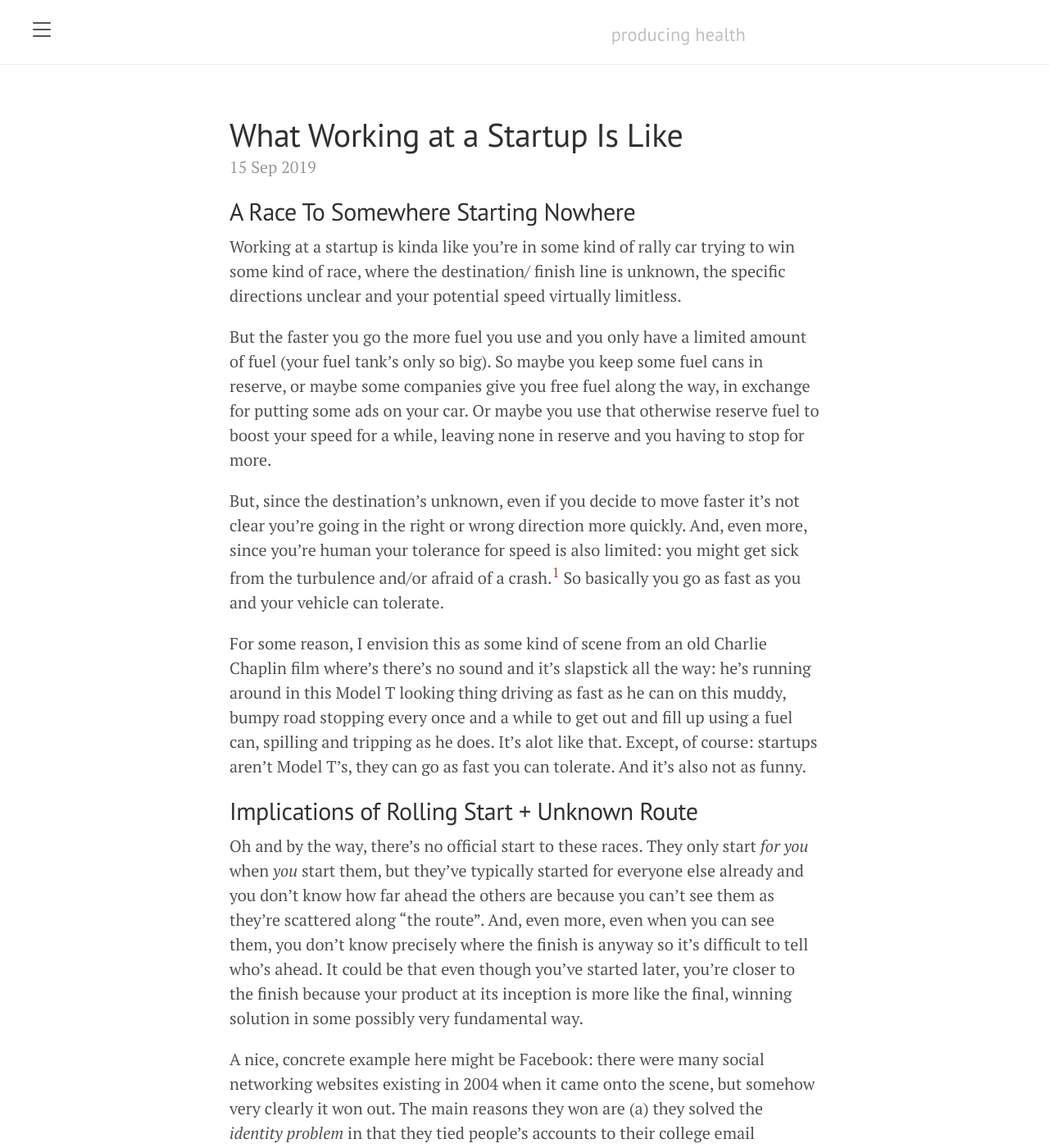
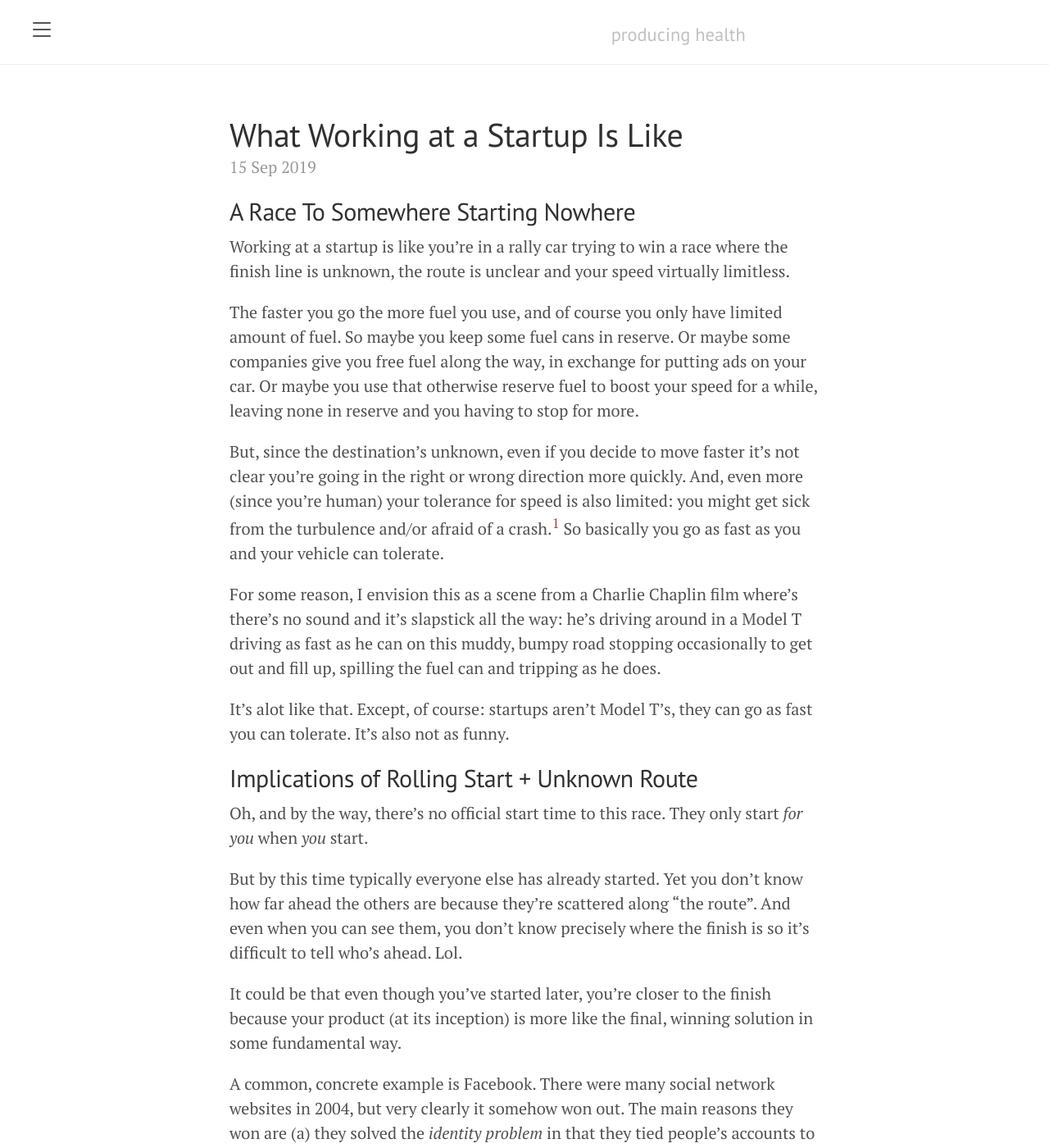
Before and after one commit to tmfarrell/tmfarrell.github.io, a Jekyll site: the page built from _posts/2019-10-01-what_startups_are_like.md, in a window 1280 px wide and 1400 px high. Shown: the whole window at 82% size. Built offline with Jekyll 4.4.1, drawn with Linux system fonts in a browser that asks for light colours; some of the changed text lies outside the part shown.

Commit message:
produce post

```diff
--- a/_posts/2019-10-01-what_startups_are_like.md
+++ b/_posts/2019-10-01-what_startups_are_like.md
@@ -7,64 +7,49 @@ categories: writing
 
 ## A Race To Somewhere Starting Nowhere
 
-Working at a startup is kinda like you’re in some kind of rally car trying to win some kind of race,
-where the destination/ finish line is unknown, the specific directions unclear and your potential
-speed virtually limitless.
+Working at a startup is like you’re in a rally car trying to win a race where the finish line is unknown, the route is unclear and your speed virtually limitless.
 
-But the faster you go the more fuel you use and you only have a limited amount of fuel (your
-fuel tank's only so big). So maybe you keep some fuel cans in reserve, or maybe some companies give
-you free fuel along the way, in exchange for putting some ads on your car. Or maybe you use that
-otherwise reserve fuel to boost your speed for a while, leaving none in reserve and you having to
-stop for more.
+The faster you go the more fuel you use, and of course you only have limited amount of fuel.
+So maybe you keep some fuel cans in reserve. Or maybe some companies give you free fuel along the way,
+in exchange for putting ads on your car. Or maybe you use that otherwise reserve fuel to boost your speed for a while, leaving none in reserve and you having to stop for more.
 
 But, since the destination's unknown, even if you decide to move faster it’s not clear you’re going
-in the right or wrong direction more quickly. And, even more, since you’re human your tolerance for
+in the right or wrong direction more quickly. And, even more (since you’re human) your tolerance for
 speed is also limited: you might get sick from the turbulence and/or afraid of a
 crash.<sup id="a1">[1](#f1)</sup> So basically you go as fast as you and your vehicle can tolerate.
 
-For some reason, I envision this as some kind of scene from an old Charlie Chaplin film where’s
-there’s no sound and it’s slapstick all the way: he’s running around in this Model T looking thing
-driving as fast as he can on this muddy, bumpy road stopping every once and a while to get out and
-fill up using a fuel can, spilling and tripping as he does. It’s alot like that. Except,
-of course: startups aren’t Model T’s, they can go as fast you can tolerate. And it's also not as
-funny.
+For some reason, I envision this as a scene from a Charlie Chaplin film where’s
+there’s no sound and it’s slapstick all the way: he’s driving around in a Model T
+driving as fast as he can on this muddy, bumpy road stopping occasionally to get out and
+fill up, spilling the fuel can and tripping as he does.
+
+It’s alot like that. Except, of course: startups aren’t Model T’s, they can go as fast you can tolerate. It's also not as funny.
 
 
 ## Implications of Rolling Start + Unknown Route
 
-Oh and by the way, there’s no official start to these races. They only start *for you* when *you* start
-them, but they've typically started for everyone else already and you don’t know how far ahead the others
-are because you can't see them as they're scattered along "the route". And, even more, even when you
-can see them, you don’t know precisely where the finish is anyway so it's difficult to tell who's
-ahead. It could be that even though you've started later, you're closer to the finish because your
-product at its inception is more like the final, winning solution in some possibly very fundamental
-way.
+Oh, and by the way, there’s no official start time to this race. They only start *for you* when *you* start.
 
-A nice, concrete example here might be Facebook: there were many social networking websites existing
-in 2004 when it came onto the scene, but somehow very clearly it won out. The main reasons they won
-are (a) they solved the *identity problem* in that they tied people's accounts to their college
-email addresses (as a way of verifying their identity) and (b) they moved quickly. So they started
-out closer to the final, winning solution at their starting point, and they moved more quickly than
-the others in realizing that solution
+But by this time typically everyone else has already started. Yet you don’t know how far ahead the others are because they're scattered along "the route". And even when you can see them, you don’t know precisely where the finish is so it's difficult to tell who's ahead. Lol.
+
+It could be that even though you've started later, you're closer to the finish because your product (at its inception) is more like the final, winning solution in some fundamental way.
+
+A common, concrete example is Facebook. There were many social network websites in 2004, but very clearly it somehow won out. The main reasons they won are (a) they solved the *identity problem* in that they tied people's accounts to their college email addresses (as a way of verifying their identity) and (b) they moved quickly. So they started out closer to the final, winning solution at their inception, and they moved more quickly than all others in realizing that solution.
 
 And I think all of this implies for other startups that it's definitely worth giving thought to your
-starting point, how you can somehow position yourself fundamental closer to the final, winning
-solution. Which isn't easy, you have to envision the end point, the finish line (the final solution)
-without a proper map and then plot the route from there.<sup id="a2">[2](#f2)</sup>
+starting point. How can you position yourself fundamentally closer to the final, winning
+solution? Which isn't easy. You have to envision the route and the finish line
+without a proper map.<sup id="a2">[2](#f2)</sup>
 
 
 ## Times N
 
-And this is all also a simplification, because you’re usually not focused on a single big
-race,<sup id="a3">[3](#f3)</sup> you’re really thinking about some handful of small races *N*. And
-you have some fleet of vehicles, each with limited fuel, drivers and all the rest. And, even more,
-there are an almost infinite number of potential races you can join, but you have to find them,
-in some cases pay some fee to enter, and then go through all the operational/ logistical hurdles to
-get your vehicles to some starting point (which again is vague and unspecific) with proper fuel,
-drivers and all the rest.
+This is all also a simplification.
 
-In short, it’s a challenging and tricky business trying to make something new into something
-valuable, to beat others who happen to be trying for the same thing.
+You’re usually not focused on a single big race,<sup id="a3">[3](#f3)</sup> but instead have the chance to participate in some number of potential races *N*. And you have a small fleet of vehicles, each with limited fuel, drivers and all the rest. You have to choose which races to join, in some cases pay fees to enter, and then go through all the operational hurdles to get your vehicles to some starting point with proper fuel, drivers, etc.
+
+In short, it’s a challenging and tricky business to try to make something
+valuable from nothing and win in the market. To beat others trying for the same thing.
 
 
 <br>
```
Also changed, not shown: _posts/2024-05-12-produce.md (added, +67 -0 lines).
